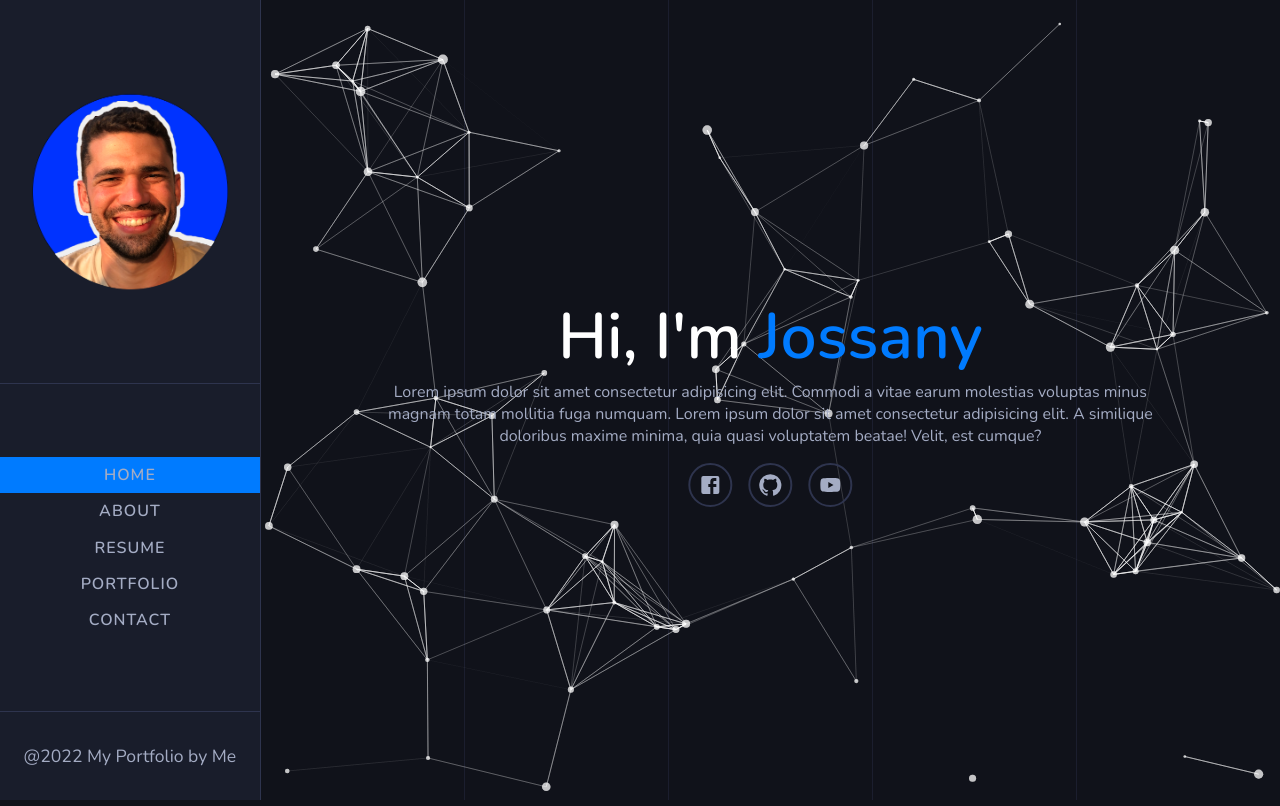
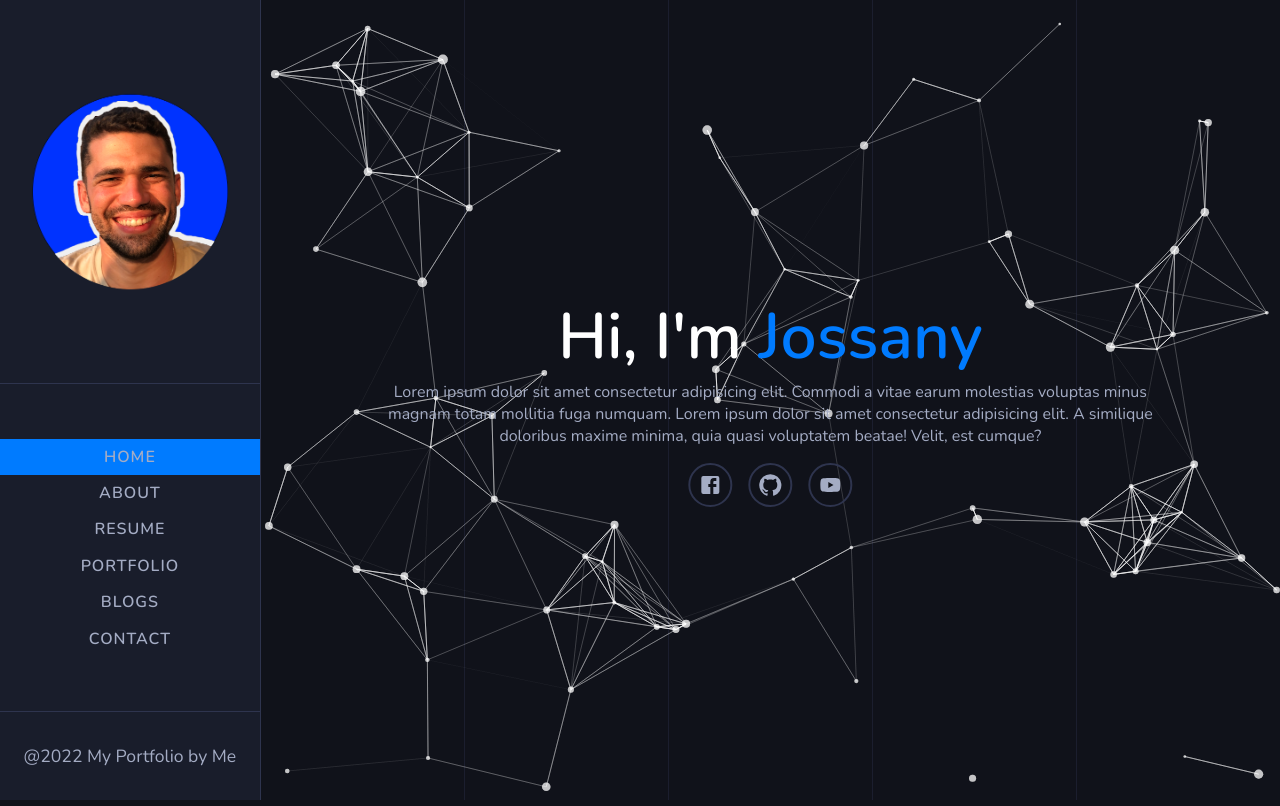
Before and after one commit to mjossany/portfolio, a React (Create React App) app: page / in a window 1280 px wide. Built offline with nearby package versions, Linux system fonts and the light colour scheme.

Commit message:
Creates a NavLink to Blogs on the sidebar menu

```diff
--- a/src/components/Navigation.jsx
+++ b/src/components/Navigation.jsx
@@ -28,6 +28,11 @@ function Navigation() {
         <li className="nav-item">
           <NavLink to="/portfolio" activeclassname="active">
             Portfolio
+          </NavLink>
+        </li>
+        <li className="nav-item">
+          <NavLink to="/blogs" activeclassname="active">
+            Blogs
           </NavLink>
         </li>
         <li className="nav-item">
```
